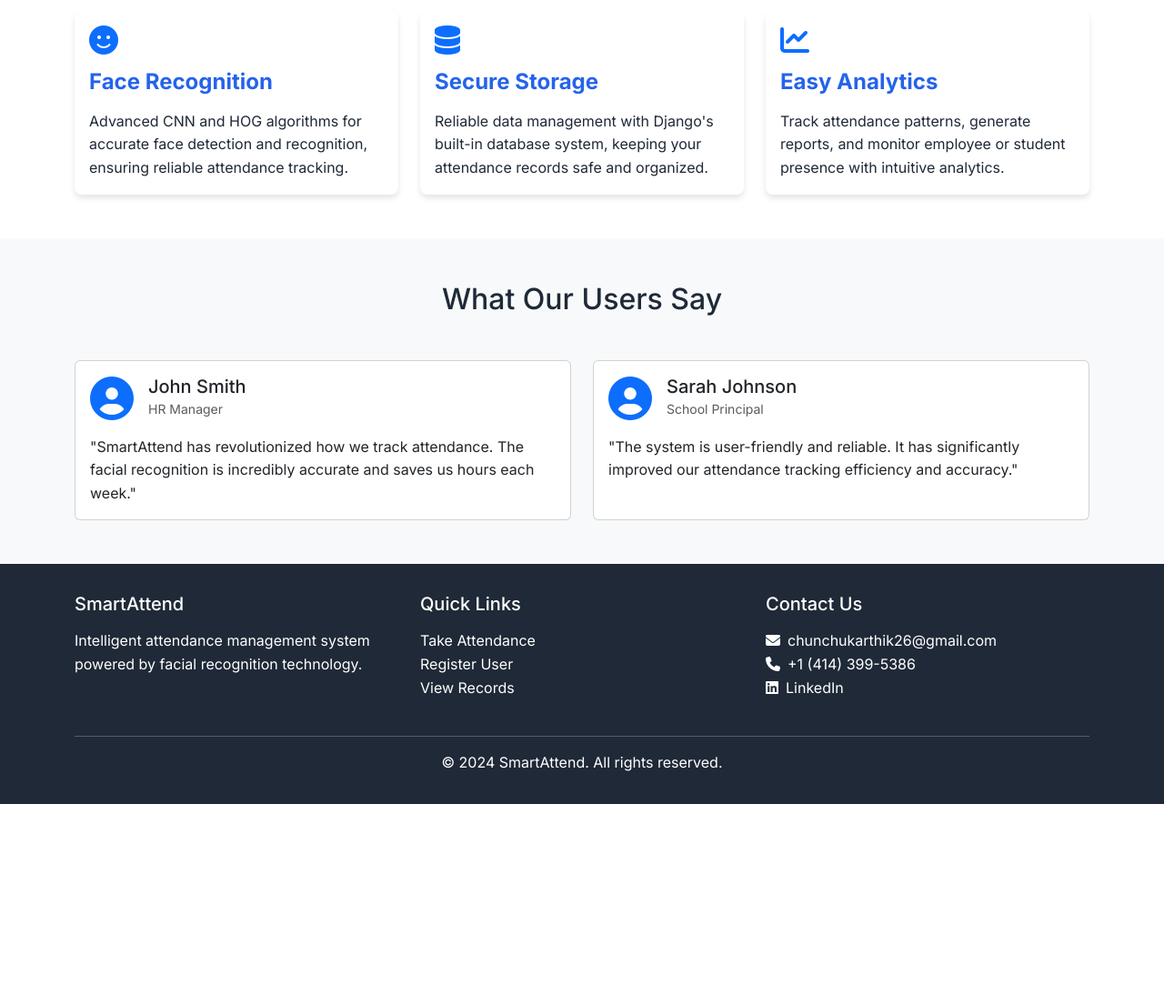
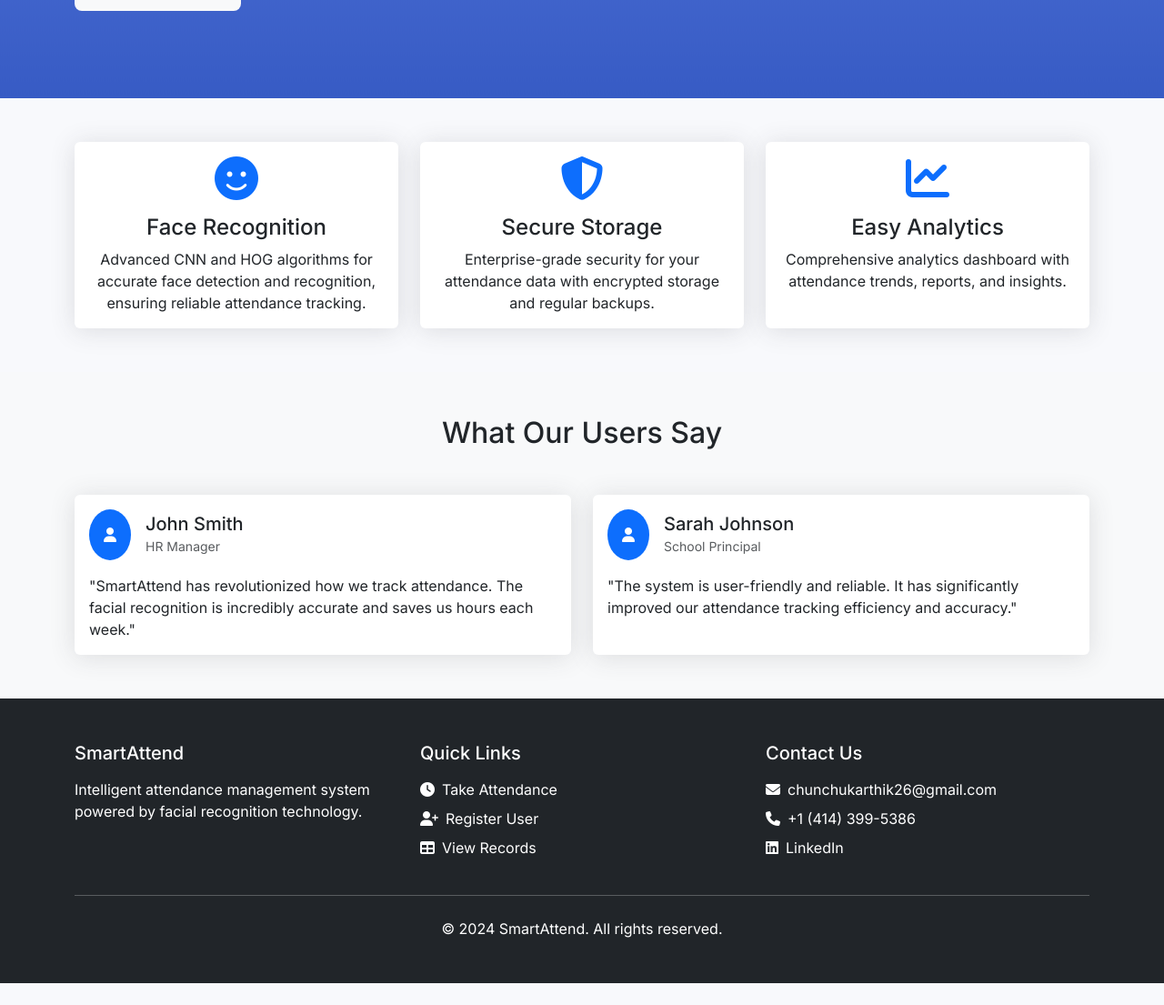
Before and after one commit to Karthik80-hub/Smart-Attendance_Management_System, a Django app: page / in a window 1280 px wide. Shown: the part 512-1617 px from the top of the page at 91% size. Before the commit the page ends 1396 px from the top, so only its background shows below. Run offline with Django 4.2, Linux system fonts and the light colour scheme.

Commit message:
Improve UI: Add modern styling, consistent design, and loading indicators

```diff
--- a/static/css/style.css
+++ b/static/css/style.css
@@ -1,16 +1,144 @@
-/* Global Styles */
+/* Global Variables */
 :root {
-  --primary-color: #2563eb;
-  --secondary-color: #1e40af;
-  --text-color: #1f2937;
-  --light-bg: #f3f4f6;
-  --white: #ffffff;
+    --primary-color: #4e73df;
+    --primary-gradient: linear-gradient(135deg, #4e73df 0%, #224abe 100%);
+    --success-color: #1cc88a;
+    --success-gradient: linear-gradient(135deg, #1cc88a 0%, #13855c 100%);
+    --danger-color: #e74a3b;
+    --danger-gradient: linear-gradient(135deg, #e74a3b 0%, #be2617 100%);
+    --warning-color: #f6c23e;
+    --warning-gradient: linear-gradient(135deg, #f6c23e 0%, #dda20a 100%);
+    --dark-color: #5a5c69;
+    --dark-gradient: linear-gradient(135deg, #5a5c69 0%, #373840 100%);
 }
 
+/* Global Styles */
 body {
     font-family: 'Inter', sans-serif;
-  color: var(--text-color);
-  line-height: 1.6;
+    background-color: #f8f9fc;
+}
+
+/* Card Styles */
+.card {
+    border: none;
+    box-shadow: 0 0.15rem 1.75rem 0 rgba(58, 59, 69, 0.15);
+    transition: transform 0.2s ease-in-out;
+}
+
+.card:hover {
+    transform: translateY(-2px);
+}
+
+.card-header {
+    background: var(--primary-gradient);
+    color: white;
+    font-weight: 600;
+}
+
+/* Button Styles */
+.btn {
+    font-weight: 600;
+    padding: 0.75rem 1.25rem;
+    border: none;
+    transition: all 0.2s ease-in-out;
+}
+
+.btn-primary {
+    background: var(--primary-gradient);
+}
+
+.btn-success {
+    background: var(--success-gradient);
+}
+
+.btn-danger {
+    background: var(--danger-gradient);
+}
+
+.btn-warning {
+    background: var(--warning-gradient);
+}
+
+.btn-dark {
+    background: var(--dark-gradient);
+}
+
+.btn:hover {
+    transform: translateY(-1px);
+    box-shadow: 0 0.5rem 1rem rgba(0, 0, 0, 0.15);
+}
+
+/* Form Styles */
+.form-control {
+    padding: 0.75rem 1rem;
+    border: 1px solid #e3e6f0;
+    border-radius: 0.35rem;
+    transition: border-color 0.2s ease-in-out;
+}
+
+.form-control:focus {
+    border-color: var(--primary-color);
+    box-shadow: 0 0 0 0.25rem rgba(78, 115, 223, 0.25);
+}
+
+/* Table Styles */
+.table {
+    background: white;
+    border-radius: 0.35rem;
+    overflow: hidden;
+}
+
+.table thead th {
+    background: var(--primary-gradient);
+    color: white;
+    font-weight: 600;
+    border: none;
+}
+
+/* Alert Styles */
+.alert {
+    border: none;
+    border-radius: 0.35rem;
+    padding: 1rem;
+}
+
+.alert-success {
+    background: var(--success-gradient);
+    color: white;
+}
+
+.alert-danger {
+    background: var(--danger-gradient);
+    color: white;
+}
+
+/* Loading Spinner */
+.spinner-overlay {
+    position: fixed;
+    top: 0;
+    left: 0;
+    right: 0;
+    bottom: 0;
+    background: rgba(255, 255, 255, 0.8);
+    display: flex;
+    justify-content: center;
+    align-items: center;
+    z-index: 9999;
+}
+
+.spinner-border {
+    width: 3rem;
+    height: 3rem;
+    color: var(--primary-color);
+}
+
+/* Hero Section */
+.hero {
+    background-image: linear-gradient(rgba(78, 115, 223, 0.9), rgba(34, 74, 190, 0.9)), url('/static/img/hero-bg.jpg');
+    background-size: cover;
+    background-position: center;
+    color: white;
+    padding: 6rem 0;
 }
 
 /* Navigation */
--- a/templates/home.html
+++ b/templates/home.html
@@ -1,24 +1,11 @@
-<!DOCTYPE html>
+{% extends 'base_no_nav.html' %}
 {% load static %}
-<html lang="en">
-<head>
-    <meta charset="utf-8">
-    <meta name="viewport" content="width=device-width, initial-scale=1">
-    <meta name="description" content="Smart Attendance Management System - Automate your attendance tracking with facial recognition">
-    <title>SmartAttend - Intelligent Attendance Management</title>
 
-    <!-- Fonts and Icons -->
-    <link rel="preconnect" href="https://fonts.googleapis.com">
-    <link rel="preconnect" href="https://fonts.gstatic.com" crossorigin>
-    <link href="https://fonts.googleapis.com/css2?family=Inter:wght@400;500;600;700&display=swap" rel="stylesheet">
-    <link href="https://cdn.jsdelivr.net/npm/bootstrap@5.3.1/dist/css/bootstrap.min.css" rel="stylesheet">
-    <link rel="stylesheet" href="https://cdnjs.cloudflare.com/ajax/libs/font-awesome/6.4.0/css/all.min.css">
-    <link rel="stylesheet" href="{% static 'css/style.css' %}">
-</head>
+{% block title %}Home{% endblock %}
 
-<body>
+{% block content %}
 <!-- Navigation -->
-    <nav class="navbar navbar-expand-lg navbar-dark bg-dark">
+<nav class="navbar navbar-expand-lg navbar-dark" style="background: var(--dark-gradient)">
     <div class="container">
         <a class="navbar-brand" href="/">
             <i class="fas fa-user-check me-2"></i>SmartAttend
@@ -35,7 +22,7 @@
                     <a class="nav-link" href="/attendance"><i class="fas fa-clock me-1"></i>Attendance</a>
                 </li>
                 <li class="nav-item">
-                        <a class="nav-link" href="/storage"><i class="fas fa-database me-1"></i>Data</a>
+                    <a class="nav-link" href="/storage"><i class="fas fa-table me-1"></i>Records</a>
                 </li>
                 <li class="nav-item">
                     <a class="nav-link" href="/register"><i class="fas fa-user-plus me-1"></i>Registration</a>
@@ -49,14 +36,23 @@
 </nav>
 
 <!-- Hero Section -->
-    <section class="hero" style="background-image: url({% static 'img/background1.jpg' %})">
+<section class="hero">
     <div class="container">
-            <div class="hero-content">
-                <h1 class="hero-title">Track Attendance Automatically</h1>
-                <p class="hero-subtitle">Advanced facial recognition for seamless attendance management</p>
-                <div class="d-flex justify-content-center gap-3">
-                    <a href="/register" class="btn btn-primary">Get Started</a>
-                    <a href="/attendance" class="btn btn-outline-light">Try Demo</a>
+        <div class="row align-items-center">
+            <div class="col-lg-6">
+                <h1 class="display-4 fw-bold mb-4">Smart Attendance Management</h1>
+                <p class="lead mb-4">Automate your attendance tracking with advanced facial recognition technology. Save time, increase accuracy, and focus on what matters most.</p>
+                <div class="d-flex gap-3">
+                    <a href="/register" class="btn btn-light btn-lg">
+                        <i class="fas fa-user-plus me-2"></i>Get Started
+                    </a>
+                    <a href="/attendance" class="btn btn-outline-light btn-lg">
+                        <i class="fas fa-camera me-2"></i>Try Demo
+                    </a>
+                </div>
+            </div>
+            <div class="col-lg-6 d-none d-lg-block">
+                <img src="{% static 'img/hero-illustration.svg' %}" alt="Hero Illustration" class="img-fluid">
             </div>
         </div>
     </div>
@@ -67,29 +63,35 @@
     <div class="container">
         <div class="row g-4">
             <div class="col-md-4">
-                    <div class="feature-card card h-100">
-                        <div class="card-body">
-                            <i class="fas fa-face-smile fa-2x text-primary mb-3"></i>
-                            <h3 class="card-title">Face Recognition</h3>
+                <div class="card h-100">
+                    <div class="card-body text-center">
+                        <div class="feature-icon mb-3">
+                            <i class="fas fa-face-smile fa-3x text-primary"></i>
+                        </div>
+                        <h3 class="h4 card-title">Face Recognition</h3>
                         <p class="card-text">Advanced CNN and HOG algorithms for accurate face detection and recognition, ensuring reliable attendance tracking.</p>
                     </div>
                 </div>
             </div>
             <div class="col-md-4">
-                    <div class="feature-card card h-100">
-                        <div class="card-body">
-                            <i class="fas fa-database fa-2x text-primary mb-3"></i>
-                            <h3 class="card-title">Secure Storage</h3>
-                            <p class="card-text">Reliable data management with Django's built-in database system, keeping your attendance records safe and organized.</p>
+                <div class="card h-100">
+                    <div class="card-body text-center">
+                        <div class="feature-icon mb-3">
+                            <i class="fas fa-shield-alt fa-3x text-primary"></i>
+                        </div>
+                        <h3 class="h4 card-title">Secure Storage</h3>
+                        <p class="card-text">Enterprise-grade security for your attendance data with encrypted storage and regular backups.</p>
                     </div>
                 </div>
             </div>
             <div class="col-md-4">
-                    <div class="feature-card card h-100">
-                        <div class="card-body">
-                            <i class="fas fa-chart-line fa-2x text-primary mb-3"></i>
-                            <h3 class="card-title">Easy Analytics</h3>
-                            <p class="card-text">Track attendance patterns, generate reports, and monitor employee or student presence with intuitive analytics.</p>
+                <div class="card h-100">
+                    <div class="card-body text-center">
+                        <div class="feature-icon mb-3">
+                            <i class="fas fa-chart-line fa-3x text-primary"></i>
+                        </div>
+                        <h3 class="h4 card-title">Easy Analytics</h3>
+                        <p class="card-text">Comprehensive analytics dashboard with attendance trends, reports, and insights.</p>
                     </div>
                 </div>
             </div>
@@ -106,7 +108,9 @@
                 <div class="card h-100">
                     <div class="card-body">
                         <div class="d-flex align-items-center mb-3">
-                                <i class="fas fa-user-circle fa-3x text-primary me-3"></i>
+                            <div class="bg-primary text-white rounded-circle p-3 me-3">
+                                <i class="fas fa-user"></i>
+                            </div>
                             <div>
                                 <h5 class="mb-0">John Smith</h5>
                                 <small class="text-muted">HR Manager</small>
@@ -120,7 +124,9 @@
                 <div class="card h-100">
                     <div class="card-body">
                         <div class="d-flex align-items-center mb-3">
-                                <i class="fas fa-user-circle fa-3x text-primary me-3"></i>
+                            <div class="bg-primary text-white rounded-circle p-3 me-3">
+                                <i class="fas fa-user"></i>
+                            </div>
                             <div>
                                 <h5 class="mb-0">Sarah Johnson</h5>
                                 <small class="text-muted">School Principal</small>
@@ -135,38 +141,62 @@
 </section>
 
 <!-- Footer -->
-    <footer class="footer">
+<footer class="py-5 bg-dark text-white">
     <div class="container">
         <div class="row">
-                <div class="col-md-4">
+            <div class="col-md-4 mb-4 mb-md-0">
                 <h5 class="mb-3">SmartAttend</h5>
                 <p class="mb-0">Intelligent attendance management system powered by facial recognition technology.</p>
             </div>
-                <div class="col-md-4">
+            <div class="col-md-4 mb-4 mb-md-0">
                 <h5 class="mb-3">Quick Links</h5>
-                    <ul class="list-unstyled footer-links">
-                        <li><a href="/attendance">Take Attendance</a></li>
-                        <li><a href="/register">Register User</a></li>
-                        <li><a href="/storage">View Records</a></li>
+                <ul class="list-unstyled">
+                    <li class="mb-2"><a href="/attendance" class="text-white text-decoration-none"><i class="fas fa-clock me-2"></i>Take Attendance</a></li>
+                    <li class="mb-2"><a href="/register" class="text-white text-decoration-none"><i class="fas fa-user-plus me-2"></i>Register User</a></li>
+                    <li><a href="/storage" class="text-white text-decoration-none"><i class="fas fa-table me-2"></i>View Records</a></li>
                 </ul>
             </div>
             <div class="col-md-4">
                 <h5 class="mb-3">Contact Us</h5>
-                    <ul class="list-unstyled footer-links">
-                        <li><a href="mailto:chunchukarthik26@gmail.com"><i class="fas fa-envelope me-2"></i>chunchukarthik26@gmail.com</a></li>
-                        <li><a href="tel:+14143995386"><i class="fas fa-phone me-2"></i>+1 (414) 399-5386</a></li>
-                        <li><a href="http://linkedin.com/in/karthik-chunchu-8b6480205" target="_blank"><i class="fab fa-linkedin me-2"></i>LinkedIn</a></li>
+                <ul class="list-unstyled">
+                    <li class="mb-2"><a href="mailto:chunchukarthik26@gmail.com" class="text-white text-decoration-none"><i class="fas fa-envelope me-2"></i>chunchukarthik26@gmail.com</a></li>
+                    <li class="mb-2"><a href="tel:+14143995386" class="text-white text-decoration-none"><i class="fas fa-phone me-2"></i>+1 (414) 399-5386</a></li>
+                    <li><a href="http://linkedin.com/in/karthik-chunchu-8b6480205" target="_blank" class="text-white text-decoration-none"><i class="fab fa-linkedin me-2"></i>LinkedIn</a></li>
                 </ul>
             </div>
         </div>
-            <hr class="mt-4 mb-3">
+        <hr class="my-4">
         <div class="text-center">
             <p class="mb-0">&copy; 2024 SmartAttend. All rights reserved.</p>
         </div>
     </div>
 </footer>
 
-    <!-- Scripts -->
-    <script src="https://cdn.jsdelivr.net/npm/bootstrap@5.3.1/dist/js/bootstrap.bundle.min.js"></script>
-</body>
-</html>
+<!-- Loading Spinner -->
+<div class="spinner-overlay d-none">
+    <div class="spinner-border" role="status">
+        <span class="visually-hidden">Loading...</span>
+    </div>
+</div>
+
+{% block extra_js %}
+<script>
+document.addEventListener('DOMContentLoaded', function() {
+    // Show loading spinner on form submissions and page transitions
+    document.querySelectorAll('form').forEach(form => {
+        form.addEventListener('submit', () => {
+            document.querySelector('.spinner-overlay').classList.remove('d-none');
+        });
+    });
+
+    document.querySelectorAll('a').forEach(link => {
+        link.addEventListener('click', () => {
+            if (!link.target && link.href && !link.href.startsWith('#')) {
+                document.querySelector('.spinner-overlay').classList.remove('d-none');
+            }
+        });
+    });
+});
+</script>
+{% endblock %}
+{% endblock %}
```
Also changed, not shown: other parts of static/css/style.css (+5 -55 lines). Lines whose indentation alone changed are shown as unchanged.
